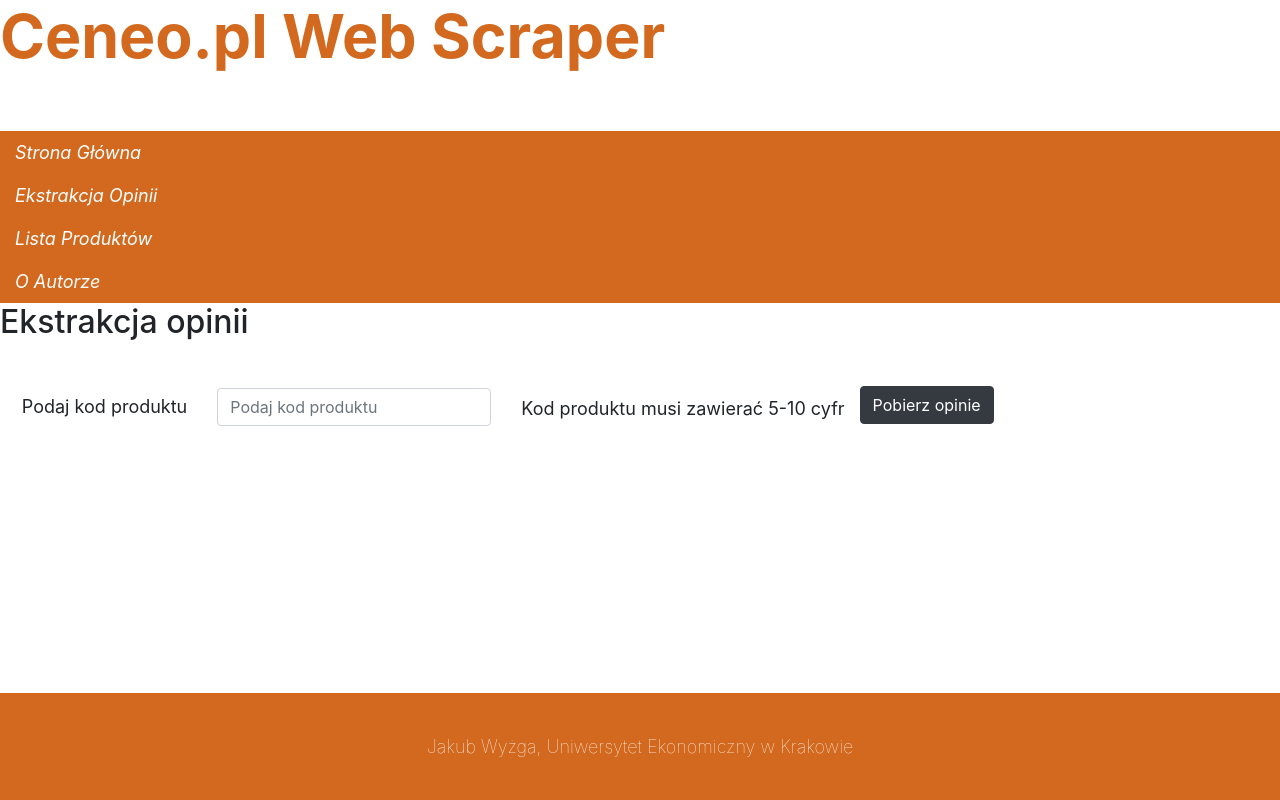
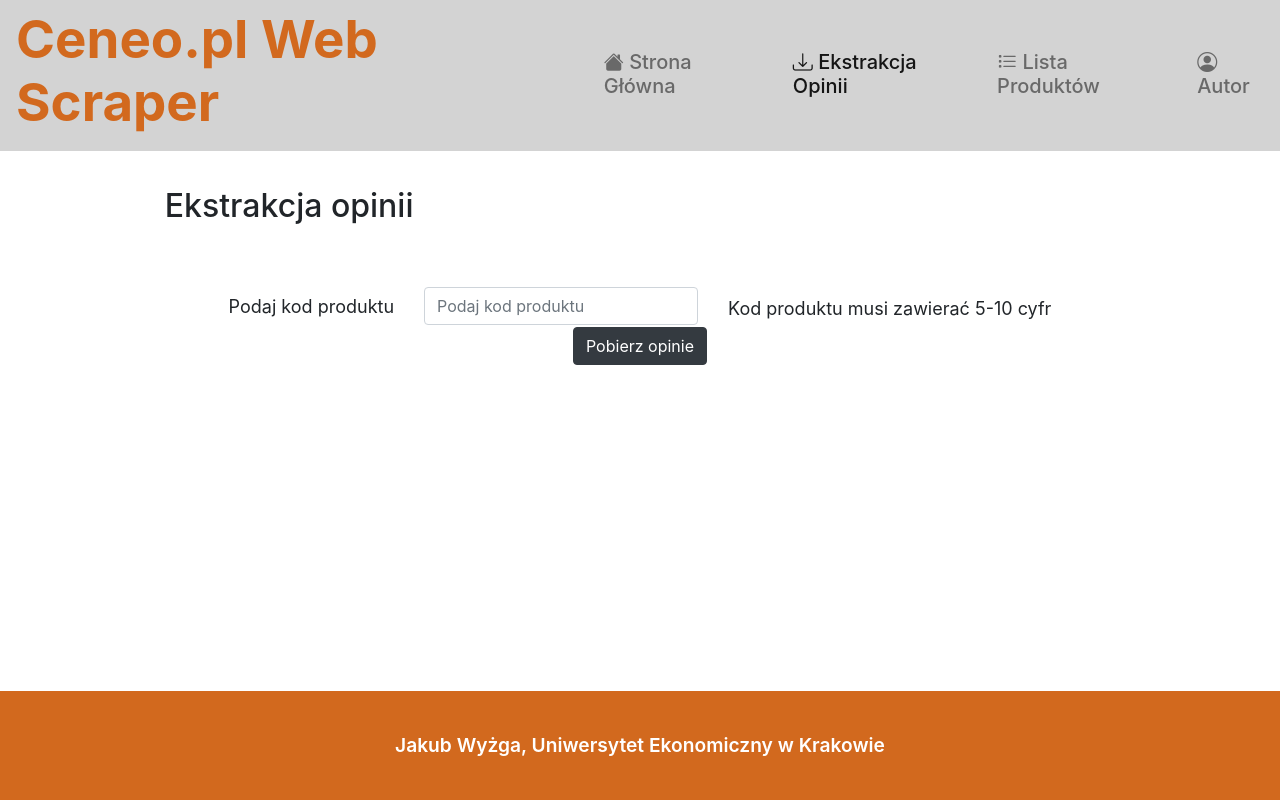
Before and after one commit to Wyzgaa/CeneoWebScraperJW, a Flask app: page /extract in a window 1280 px wide. Run offline with Flask 3, Linux system fonts and the light colour scheme.

Commit message:
2024-06-02 JW Modyfikacja CSS

```diff
--- a/app/static/style.css
+++ b/app/static/style.css
@@ -9,16 +9,16 @@ body{
 }
 
 .content{
+    margin-left: 10%;
+    margin-right: 10%;
     padding: 2.3rem;
 }
-header{
-    margin-bottom: 50px;
-}
 
-#title_h1{
+#main_title{
     color: chocolate;
     font-weight: 650;
-    font-size: 3.8rem;
+    font-size: 3.3rem;
+    margin-right: 50px;
 }
 
 #page_info{
@@ -36,21 +36,21 @@ footer{
 }
 
 #footer_text{
-    font-weight: 50;
+    font-weight: 600;
     color: white;
-    font-size: large;
+    /* color: #34383B; */
+    font-size: larger;
 }
 
-nav{
-    display: flex;
-    flex-direction: row;
-    background-color: chocolate;
+
+.nav-item{
+    margin-left: 45px;
 }
 
-i{
-    color: white;
-    font-size: large;
+#navbar-links{
+    margin-top: 6px;
 }
-/* .nav-link{
-    padding: 0 2vh 0 2vh;
-} */
+
+.navbar{
+    background-color: lightgrey;
+}
--- a/app/templates/base.html.jinja
+++ b/app/templates/base.html.jinja
@@ -3,36 +3,40 @@
 <head>
     <meta charset="UTF-8">
     <meta name="viewport" content="width=device-width, initial-scale=1.0">
+    <link rel="stylesheet" href="{{url_for('static', filename='style.css')}}">
+    <link rel="stylesheet" href="https://cdn.jsdelivr.net/npm/bootstrap-icons@1.11.3/font/bootstrap-icons.min.css">
     <link rel="stylesheet" href="https://cdn.jsdelivr.net/npm/bootstrap@4.4.1/dist/css/bootstrap.min.css" integrity="sha384-Vkoo8x4CGsO3+Hhxv8T/Q5PaXtkKtu6ug5TOeNV6gBiFeWPGFN9MuhOf23Q9Ifjh" crossorigin="anonymous">
-    <link rel="stylesheet" href="{{url_for('static', filename='style.css')}}">
     <title>Ceneo.pl Web Scraper</title>
 </head>
 <body>
-    <header>
+    {# <header>
         <h1 id="title_h1">Ceneo.pl Web Scraper</h1>
-    </header>
-        <nav class="navbar-nav navbar-expand-lg ">
-            <div class="container-fluid">
-                <li class="nav-item">
-                    <a class="nav-link" href="{{url_for('index')}}"><i>Strona Główna</i></a>
+    </header> #}
+        <nav class="navbar navbar-expand-lg navbar-light justify-content-between" >
+                <h2 id="main_title">Ceneo.pl Web Scraper</h2>
+                <div class="collapse navbar-collapse" id="navbar-links">
+                    <ul class="navbar-nav">
+                        <li class="nav-item {{ 'active' if 'index' in request.endpoint }}">
+                            <a class="nav-link bi-house-fill h5" href="{{url_for('index')}}"> Strona Główna</a>
                         </li>
-                <li class="nav-item">
-                    <a class="nav-link" href="{{url_for('extract')}}"><i>Ekstrakcja Opinii</i></a>
+                        <li class="nav-item {{ 'active' if 'extract' in request.endpoint }}">
+                            <a class="nav-link bi-download h5"  href="{{url_for('extract')}}"> Ekstrakcja Opinii</a>
                         </li>
-                <li class="nav-item">
-                    <a class="nav-link" href="{{url_for('products')}}"><i>Lista Produktów</i></a>
+                        <li class="nav-item {{ 'active' if 'products' in request.endpoint }}">
+                            <a class="nav-link bi bi-list-task h5" href="{{url_for('products')}}"> Lista Produktów</a>
                         </li>
-                <li class="nav-item">
-                    <a class="nav-link" href="{{url_for('author')}}"><i>O Autorze</i></a>
+                        <li class="nav-item {{ 'active' if 'author' in request.endpoint }}">
+                            <a class="nav-link bi bi-person-circle h5" href="{{url_for('author')}}"> Autor</a>
                         </li>
+                    </ul>
                 </div>
         </nav>
 
+    <div class="content">
+        <div class="title_block">
             {%block title %}
-
             {% endblock title %}
-    <div class="content">
-
+        </div>
         <section id="page_info">
             {% block content %}
                 <p>To jest plik bazowy</p>
--- a/app/templates/extract.html.jinja
+++ b/app/templates/extract.html.jinja
@@ -11,7 +11,7 @@
               </button>
             </div>
         {% endif%}
-         <form method="POST" action="{{url_for('extract')}}" class="row g-3">
+         <form method="POST" style="justify-content: center; margin-top: 60px;" action="{{url_for('extract')}}" class="row g-3">
             <div class="row g-3 align-items-center">
                 <div class="col-auto">
                   <label for="product_id" class="col-form-label">Podaj kod produktu</label>
--- a/app/templates/index.html.jinja
+++ b/app/templates/index.html.jinja
@@ -3,5 +3,5 @@
     <h2>Opis projektu</h2>
 {% endblock title %}
 {% block content %}
-         <p>To jest strona główna</p>
+
 {% endblock content %}
```
Lines whose indentation alone changed are shown as unchanged.
